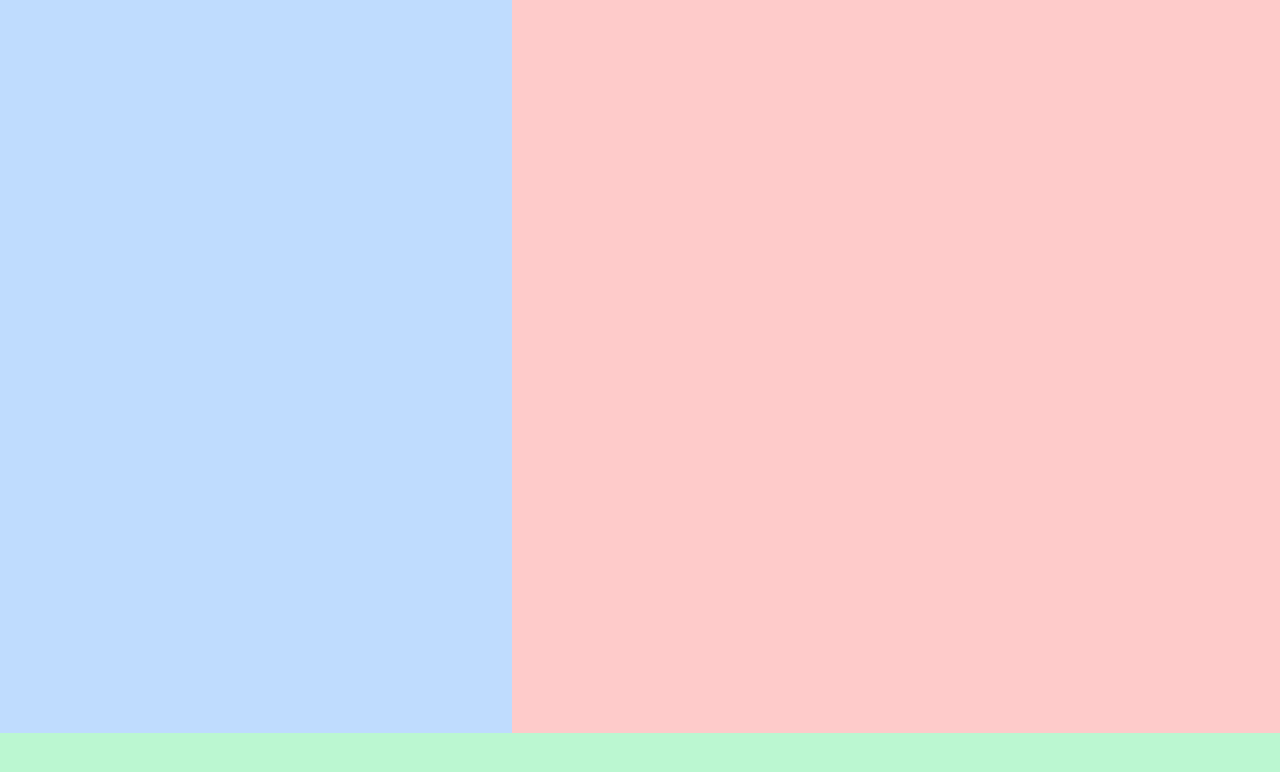
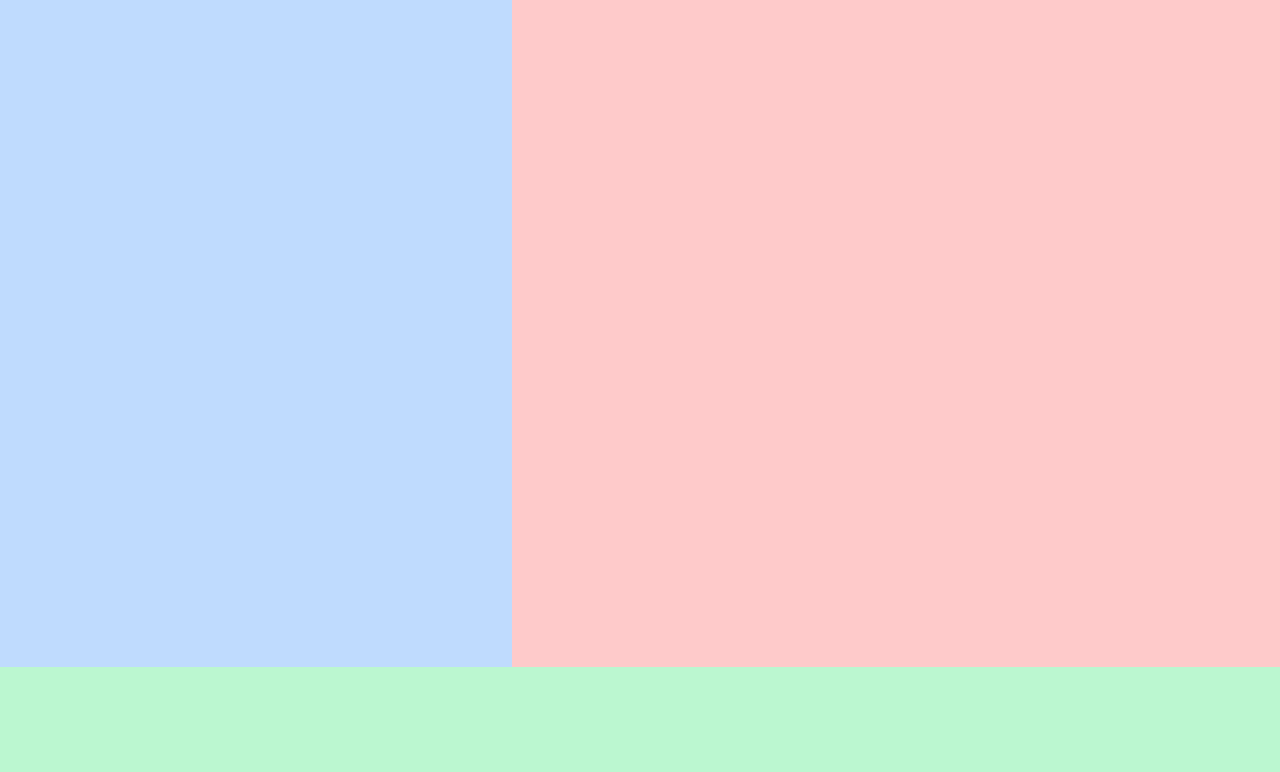
Before and after one commit to pixelzee3/tesla-model-3y-ui, a Vue app: page / in a window 1280 px wide. Shown: the top 772 px of the page. Built offline with nearby package versions, Linux system fonts and the light colour scheme.

Commit message:
Change flex basis for UI grid layout.

```diff
--- a/src/components/UI.vue
+++ b/src/components/UI.vue
@@ -1,9 +1,9 @@
 <template>
   <div class="min-w-[48rem] h-screen overflow-auto flex flex-col flex-nowrap">
-    <div class="flex basis-11/12">
+    <div class="flex basis-5/6">
       <div class="w-full h-full bg-blue-200 basis-2/5"></div>
       <div class="w-full h-full bg-red-200 basis-3/5"></div>
     </div>
-    <div class="w-full h-full bg-green-200 basis-1/12"></div>
+    <div class="w-full h-full bg-green-200 basis-1/6"></div>
   </div>
 </template>
```
